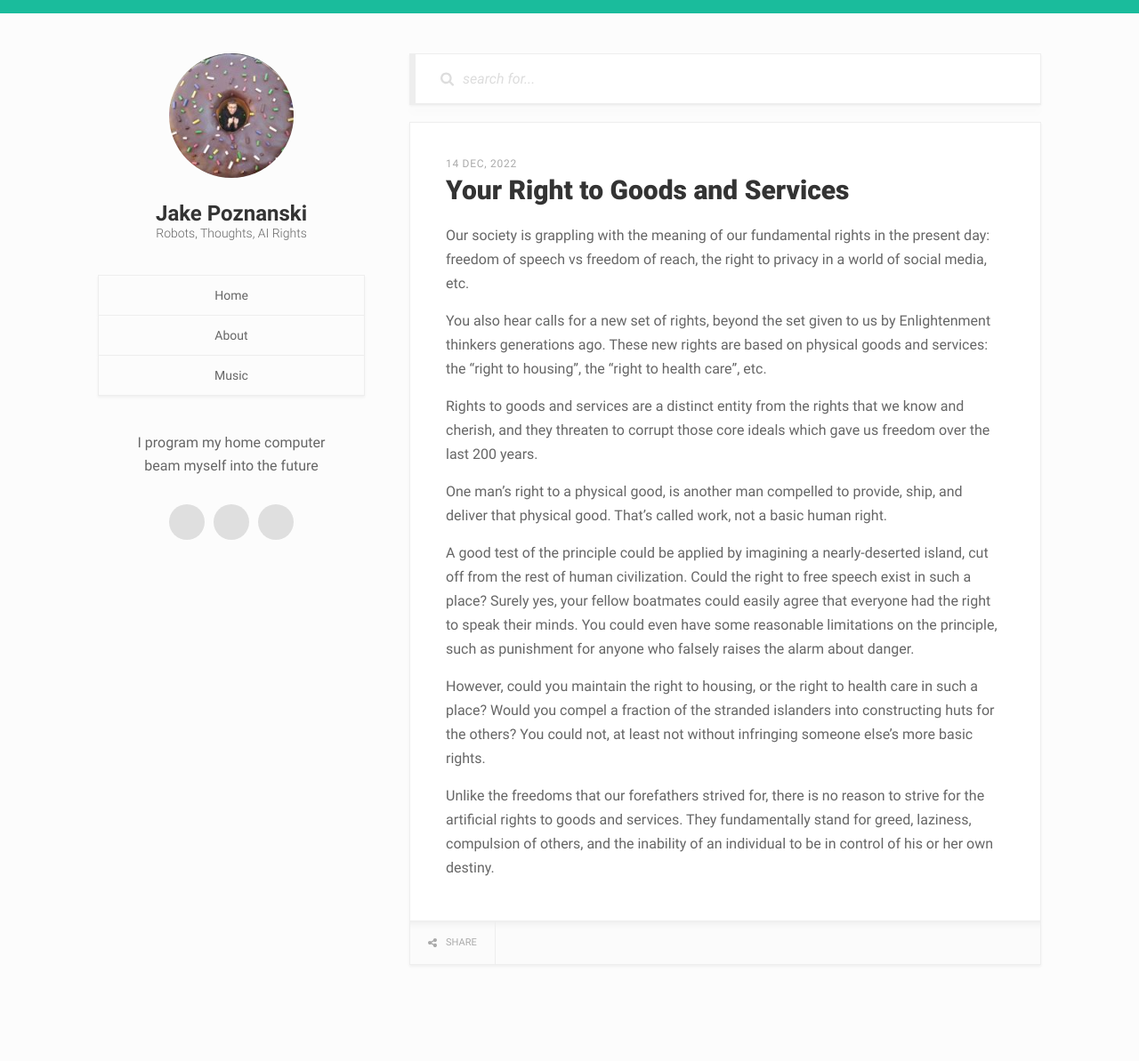
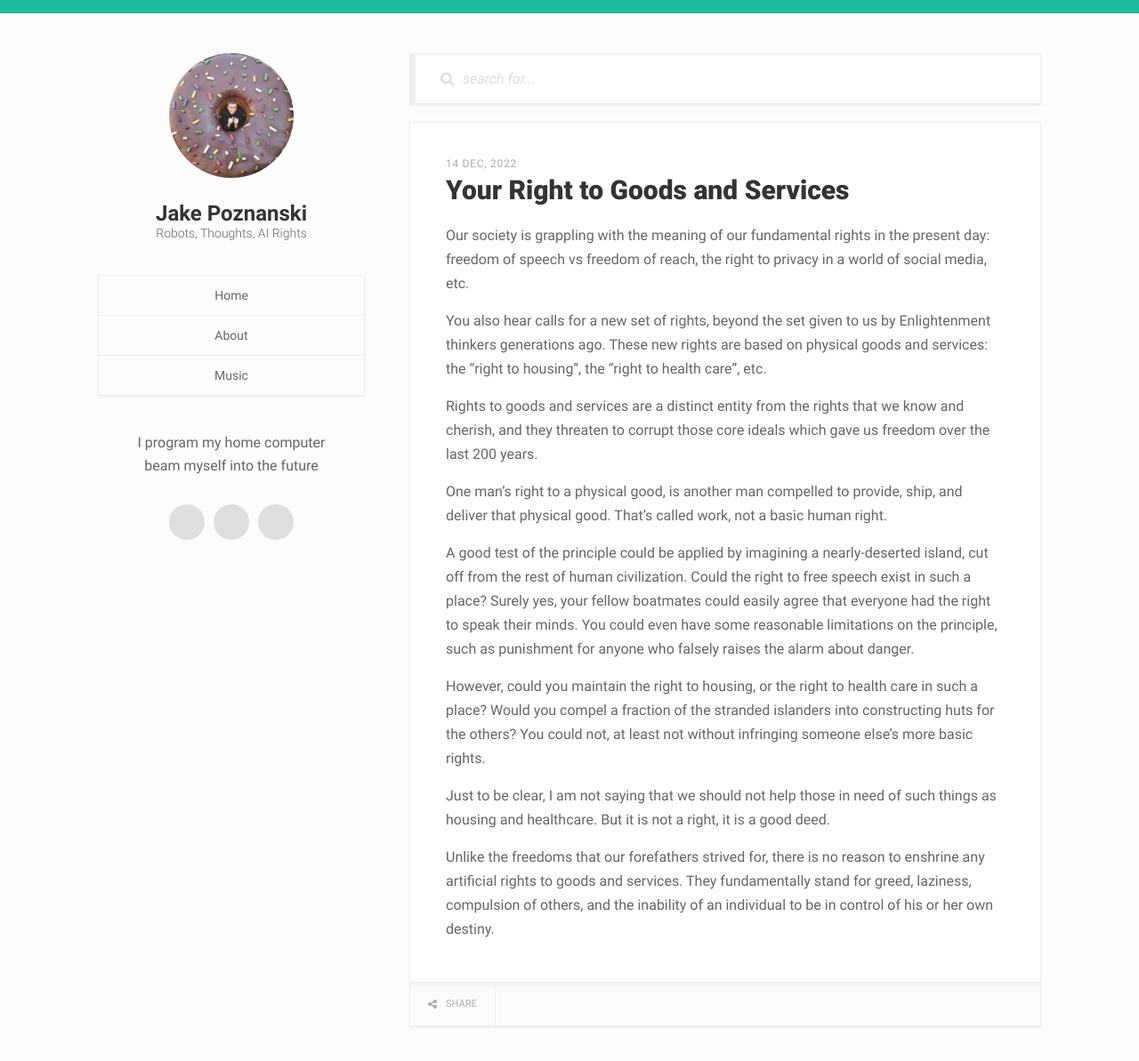
Before and after one commit to jakepoz/jakepoz.github.io, a Jekyll site: the page built from _posts/2022-12-14-rights-to-goods-and-services.markdown, in a window 1280 px wide and 1214 px high. Shown: the top 1193 px of the window at 89% size. Built offline with Jekyll 4.4.1, drawn with Linux system fonts in a browser that asks for light colours.

Commit message:
Rights post

```diff
--- a/_posts/2022-12-14-rights-to-goods-and-services.markdown
+++ b/_posts/2022-12-14-rights-to-goods-and-services.markdown
@@ -25,6 +25,9 @@ However, could you maintain the right to housing, or the right to health care in
 fraction of the stranded islanders into constructing huts for the others? You could not, at least not without infringing
 someone else’s more basic rights.
 
-Unlike the freedoms that our forefathers strived for, there is no reason to strive for the artificial rights to goods
+Just to be clear, I am not saying that we should not help those in need of such things as housing and healthcare.
+But it is not a right, it is a good deed.
+
+Unlike the freedoms that our forefathers strived for, there is no reason to enshrine any artificial rights to goods
 and services. They fundamentally stand for greed, laziness, compulsion of others, and the inability of an individual to
 be in control of his or her own destiny.
```
